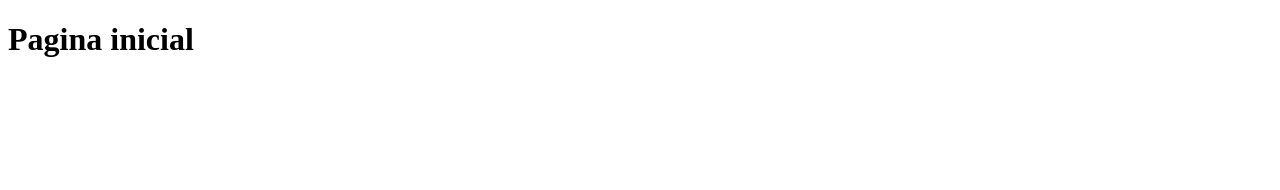
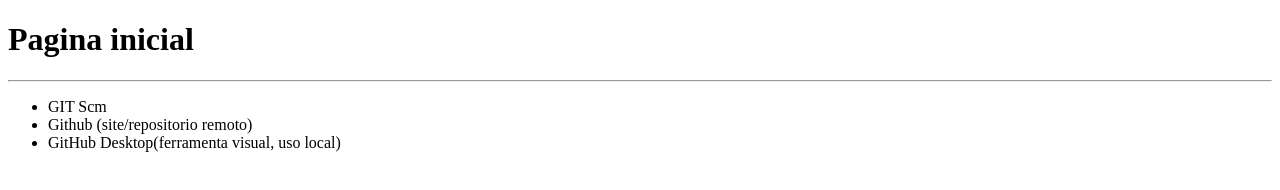
Before and after one commit to adelaeesquivel-prog/exemplo-git-e-github, a plain HTML site: page index.html in a window 1280 px wide. Drawn offline with Linux system fonts and the light colour scheme.

Commit message:
Adicciona lista nao-ordenada

```diff
--- a/index.html
+++ b/index.html
@@ -7,6 +7,12 @@
 </head>
 <body>
     <h1>Pagina inicial</h1>
+    <hr>
+    <ul>
+        <li>GIT Scm</li>
+        <li>Github (site/repositorio remoto)</li>
+        <li>GitHub Desktop(ferramenta visual, uso local)</li>
+    </ul>
 
 
 </body>
```
